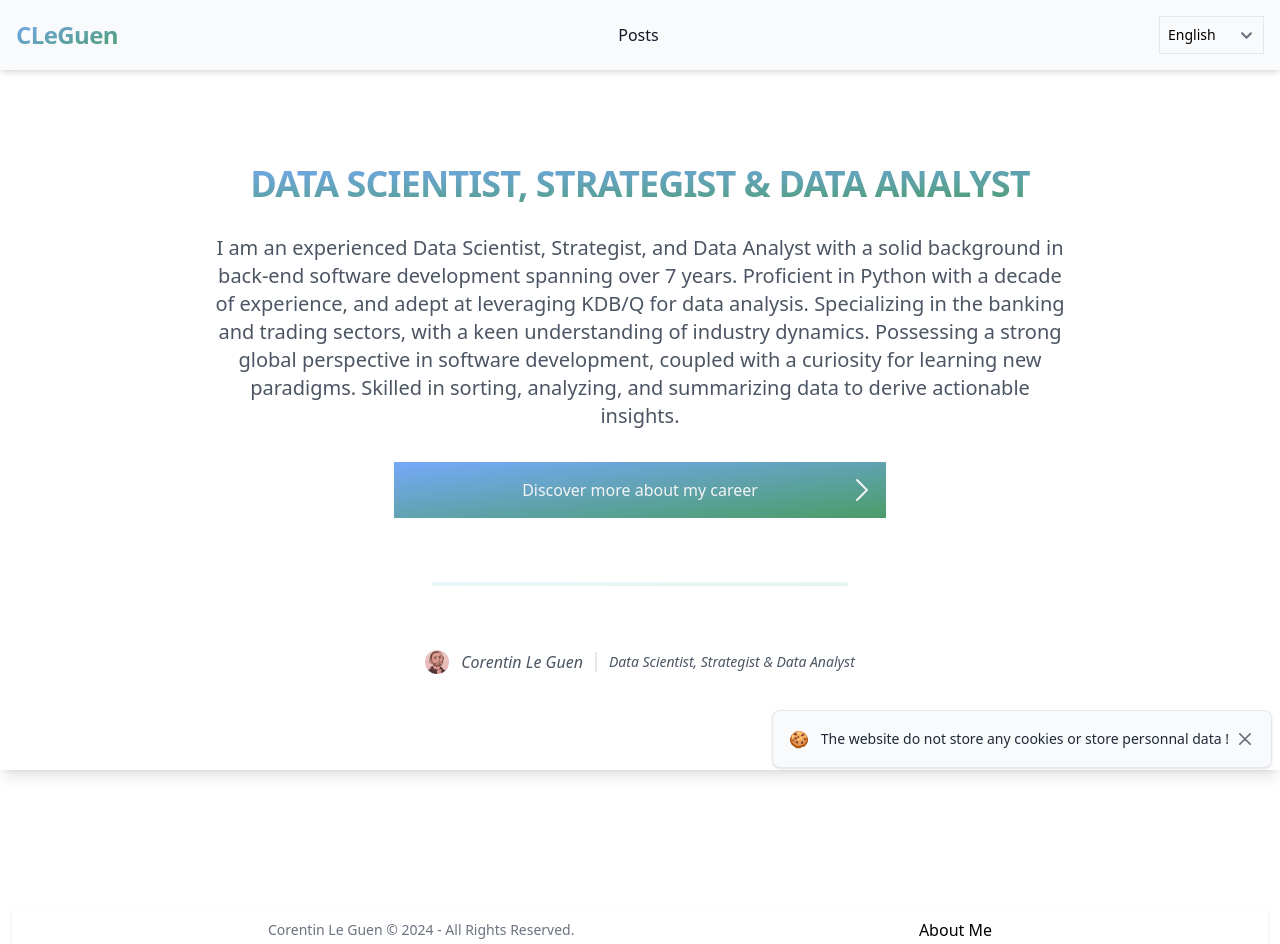
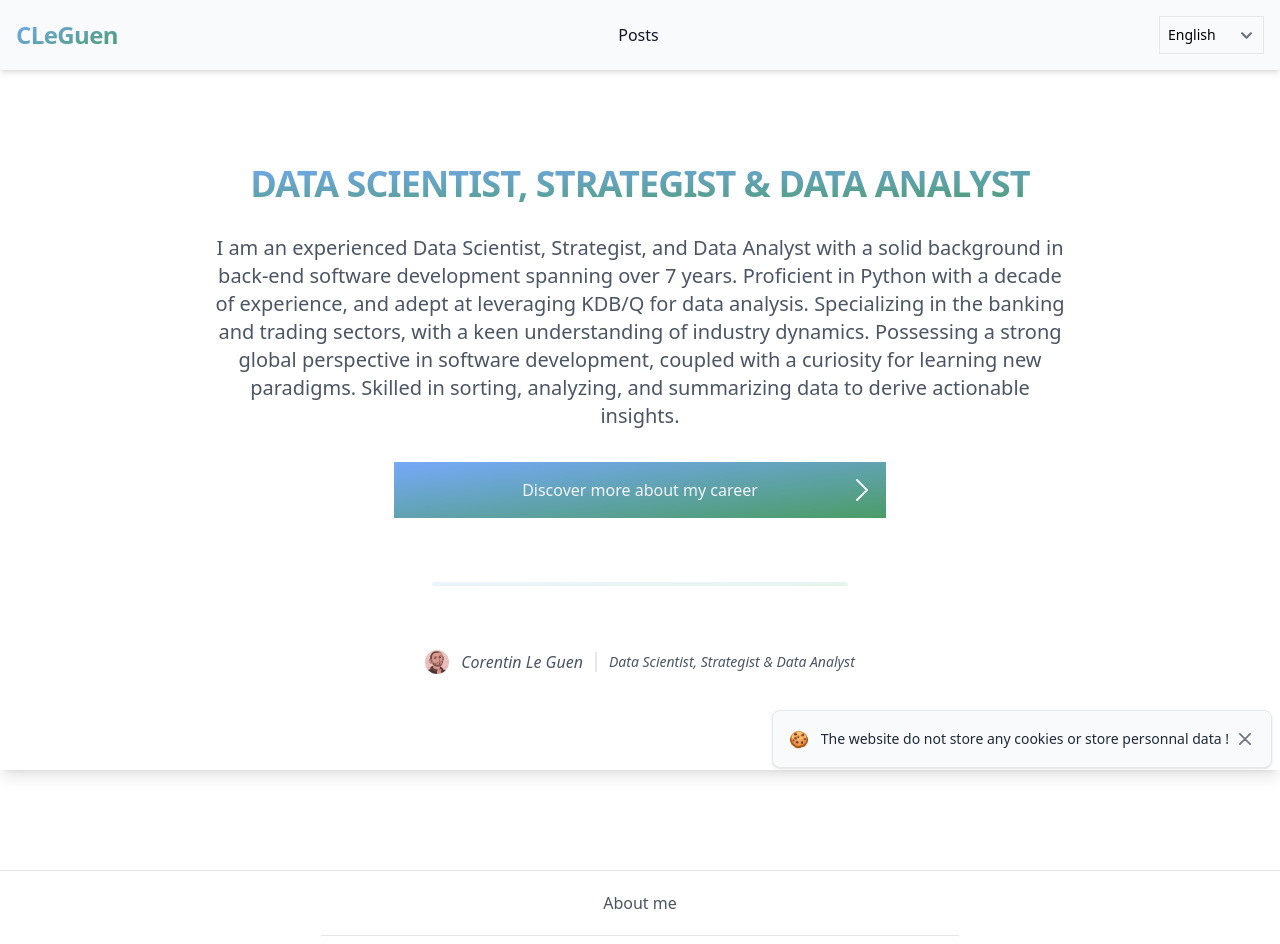
Before and after one commit to CorentinLeGuen/cleguen.com, a Nuxt app: page / in a window 1280 px wide. Shown: the top 944 px of the page. Built offline with nearby package versions, Linux system fonts and the light colour scheme.

Commit message:
Change footer style

```diff
--- a/app.vue
+++ b/app.vue
@@ -49,11 +49,16 @@
                 </button>
             </div>
 
-            <footer class="bg-white rounded-lg shadow m-3 mt-9">
-                <div class="w-full mx-auto max-w-screen-md p-3 flex items-center justify-between">
-                    <span class="text-sm text-gray-500 sm:text-center">Corentin Le Guen © 2024 - {{ $t('all_right_reserved') }}</span>
-                    <NuxtLink class="me-3 md:me-5 capitalize" to="/about">{{ $t('about.title') }}</NuxtLink>
-                </div>
+            <footer class="bg-white border-t text-center">
+                <p class="my-5">
+                    <NuxtLink class="text-gray-600" to="/about">
+                        {{ $t('about.title') }}
+                    </NuxtLink>
+                </p>
+
+                <hr class="w-1/2 h-1 mx-auto rounded"/>
+
+                <span class="text-sm text-gray-500 sm:text-center">Corentin Le Guen © 2024 - {{ $t('all_right_reserved') }}</span>
             </footer>
         </NuxtLayout>
     </div>
@@ -63,9 +68,3 @@
 import 'flowbite';
 const { locale } = useI18n();
 </script>
-
-<style>
-.router-link-exact-active {
-    color: #316844;
-}
-</style>
```
